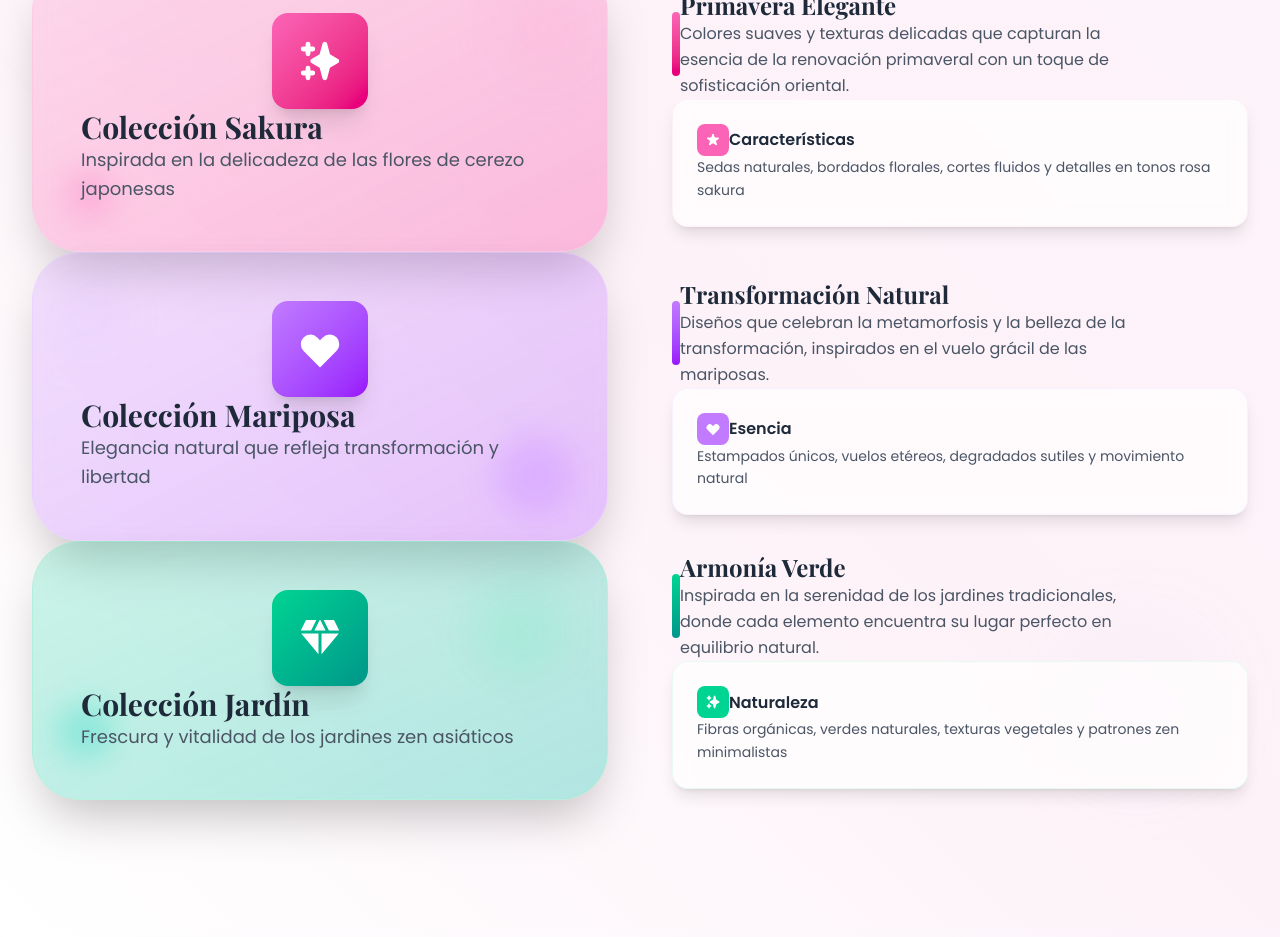
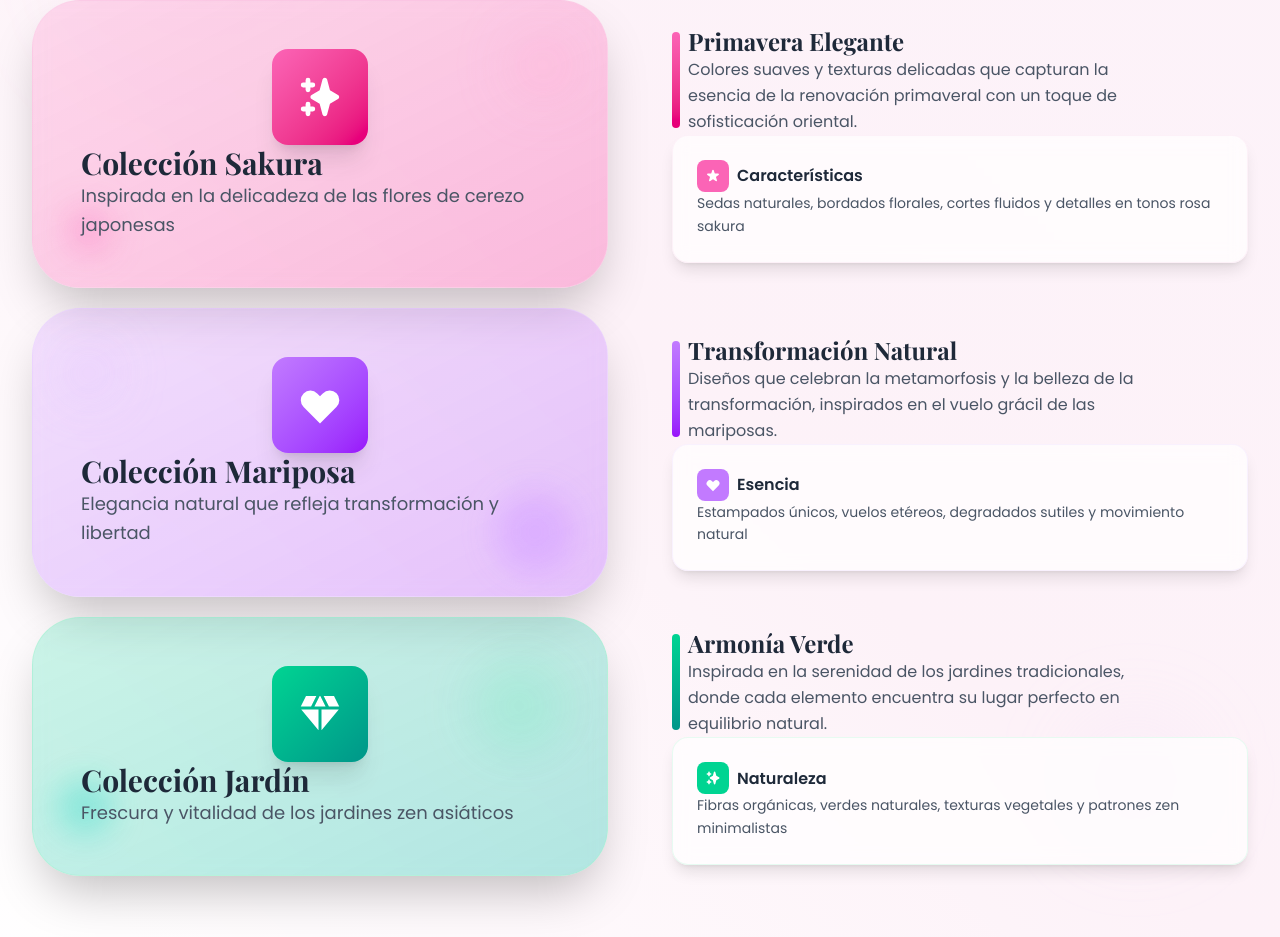
Before and after one commit to sasukemc7/cielo-rosa, a React (Vite) app: page / in a window 1280 px wide. Shown: the part 1860-2797 px from the top of the page. Built offline with nearby package versions, Linux system fonts and the light colour scheme; a web font is replaced by a local one.

Commit message:
Mejorar el diseño de la página de inicio ajustando márgenes y espaciados en los componentes.

```diff
--- a/src/pages/Home.jsx
+++ b/src/pages/Home.jsx
@@ -247,7 +247,7 @@ const Home = () => {
             </motion.div>
 
             {/* Lado Derecho - Grid de Cards Verticales */}
-            <motion.div variants={itemVariants} className="space-y-6">
+            <motion.div variants={itemVariants} className="flex flex-col gap-2 space-y-6">
 
               {/* Card Misión */}
               <motion.div
@@ -320,7 +320,7 @@ const Home = () => {
         <div className="absolute top-40 left-20 w-40 h-40 bg-pink-200/10 rounded-full blur-3xl"></div>
         <div className="absolute bottom-40 right-20 w-32 h-32 bg-purple-200/15 rounded-full blur-2xl"></div>
 
-        <div className="max-w-7xl mx-auto">
+        <div className="flex flex-col gap-5 max-w-7xl mx-auto">
 
           {/* Header Centrado */}
           <motion.div variants={itemVariants} className="text-center mb-20">
@@ -346,7 +346,7 @@ const Home = () => {
           </motion.div>
 
           {/* Layout Zigzag - Sakura (Izquierda) */}
-          <div className="grid lg:grid-cols-2 gap-16 items-center mb-32">
+          <div className="grid lg:grid-cols-2 gap-16 items-center mb-40">
             <motion.div
               variants={itemVariants}
               className="relative"
@@ -377,10 +377,10 @@ const Home = () => {
 
             <motion.div
               variants={itemVariants}
-              className="space-y-8"
+              className="space-y-12"
             >
-              <div className="flex items-center space-x-4">
-                <div className="w-2 h-16 bg-gradient-to-b from-pink-400 to-pink-600 rounded-full"></div>
+              <div className="flex items-center space-x-4 gap-2">
+                <div className="w-2 h-24 bg-gradient-to-b from-pink-400 to-pink-600 rounded-full"></div>
                 <div>
                   <h4 className="text-2xl font-display font-bold text-gray-800 mb-2">Primavera Elegante</h4>
                   <p className="text-gray-600 leading-relaxed max-w-md">
@@ -394,7 +394,7 @@ const Home = () => {
                 whileHover={{ x: 10 }}
                 className="bg-white/70 backdrop-blur-sm rounded-2xl p-6 shadow-lg border border-pink-100/50"
               >
-                <div className="flex items-center space-x-3 mb-3">
+                <div className="flex gap-2 items-center space-x-3 mb-3">
                   <div className="w-8 h-8 bg-pink-400 rounded-lg flex items-center justify-center">
                     <HiStar className="h-4 w-4 text-white" />
                   </div>
@@ -408,13 +408,13 @@ const Home = () => {
           </div>
 
           {/* Layout Zigzag - Mariposa (Derecha) */}
-          <div className="grid lg:grid-cols-2 gap-16 items-center mb-32">
+          <div className="grid lg:grid-cols-2 gap-16 items-center mb-40">
             <motion.div
               variants={itemVariants}
-              className="space-y-8 lg:order-2"
+              className="space-y-12 lg:order-2"
             >
-              <div className="flex items-center space-x-4">
-                <div className="w-2 h-16 bg-gradient-to-b from-purple-400 to-purple-600 rounded-full"></div>
+              <div className="flex items-center space-x-4 gap-2">
+                <div className="w-2 h-24 bg-gradient-to-b from-purple-400 to-purple-600 rounded-full"></div>
                 <div>
                   <h4 className="text-2xl font-display font-bold text-gray-800 mb-2">Transformación Natural</h4>
                   <p className="text-gray-600 leading-relaxed max-w-md">
@@ -428,7 +428,7 @@ const Home = () => {
                 whileHover={{ x: -10 }}
                 className="bg-white/70 backdrop-blur-sm rounded-2xl p-6 shadow-lg border border-purple-100/50"
               >
-                <div className="flex items-center space-x-3 mb-3">
+                <div className="flex gap-2 items-center space-x-3 mb-3">
                   <div className="w-8 h-8 bg-purple-400 rounded-lg flex items-center justify-center">
                     <HiHeart className="h-4 w-4 text-white" />
                   </div>
@@ -501,10 +501,10 @@ const Home = () => {
 
             <motion.div
               variants={itemVariants}
-              className="space-y-8"
+              className="space-y-12"
             >
-              <div className="flex items-center space-x-4">
-                <div className="w-2 h-16 bg-gradient-to-b from-emerald-400 to-teal-600 rounded-full"></div>
+              <div className="flex items-center space-x-4 gap-2">
+                <div className="w-2 h-24 bg-gradient-to-b from-emerald-400 to-teal-600 rounded-full"></div>
                 <div>
                   <h4 className="text-2xl font-display font-bold text-gray-800 mb-2">Armonía Verde</h4>
                   <p className="text-gray-600 leading-relaxed max-w-md">
@@ -518,7 +518,7 @@ const Home = () => {
                 whileHover={{ x: 10 }}
                 className="bg-white/70 backdrop-blur-sm rounded-2xl p-6 shadow-lg border border-emerald-100/50"
               >
-                <div className="flex items-center space-x-3 mb-3">
+                <div className="flex gap-2 items-center space-x-3 mb-3">
                   <div className="w-8 h-8 bg-emerald-400 rounded-lg flex items-center justify-center">
                     <HiSparkles className="h-4 w-4 text-white" />
                   </div>
```
